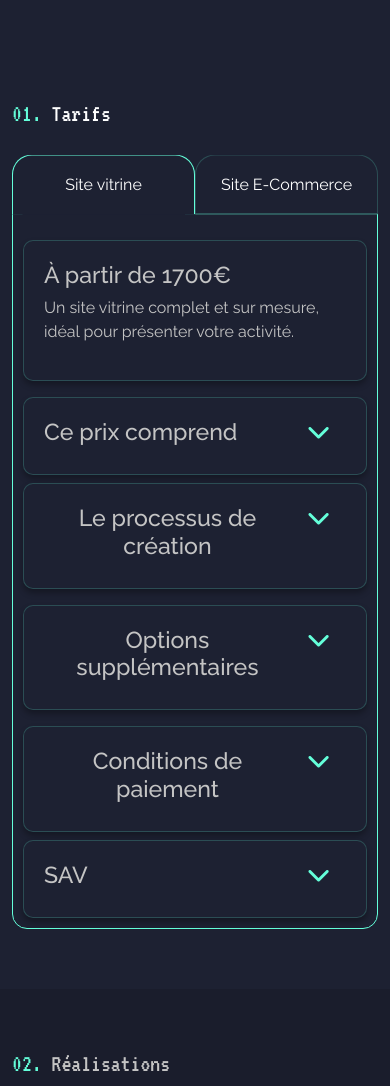
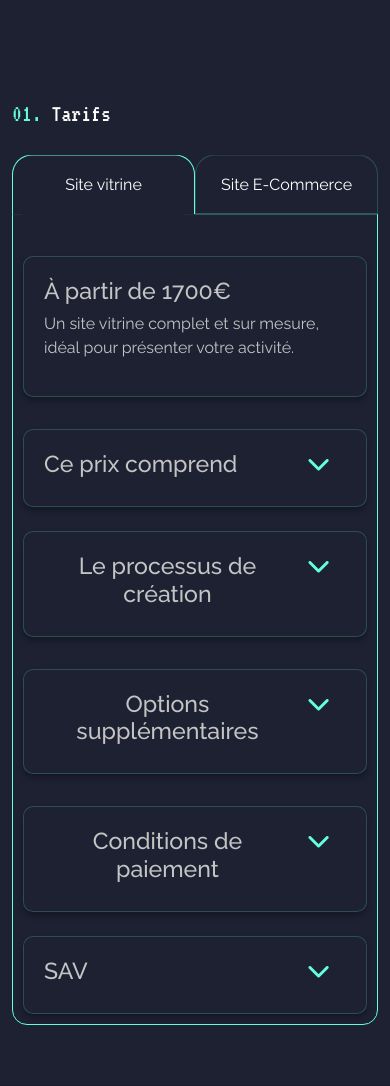
Before and after one commit to NicolasHalberstadt/Portfolio, a Symfony app: template templates/main/index.html.twig in a window 390 px wide. Shown: the part 1009-2095 px from the top of the page. Run offline with Twig, Linux system fonts and the light colour scheme; the template is opened without the code that fills it, so the values that code supplies are empty; form fields are guessed from the names that the template uses; style sheets or scripts are compiled from the project's sources; some libraries are stand-ins or nearby versions.

Commit message:
Revert "update mobile space"
This reverts commit e8e5e232daeef351ca7357c1c50e9f2f94941687.

```diff
--- a/templates/main/index.html.twig
+++ b/templates/main/index.html.twig
@@ -64,7 +64,7 @@
 				class="tabs">
 				<!-- Site vitrine -->
 				<div class="tab vitrine active" id="vitrine">
-					<div class="row row-cols-1 mt-2 g-2 g-md-4">
+					<div class="row row-cols-1 mt-2 g-4">
 						<div class="col">
 							<div class="card h-100">
 								<h3>À partir de 1700€</h3>
@@ -72,7 +72,7 @@
 							</div>
 						</div>
 					</div>
-					<div class="row row-cols-1 mt-2 mt-md-0 row-cols-md-2 g-2 g-md-4">
+					<div class="row row-cols-1 mt-2 row-cols-md-2 g-4">
 						<div class="col">
 							<div class="card h-100 fold-btn" id="vitrinePrices">
 								<h3>Ce prix comprend
@@ -119,8 +119,8 @@
 						</div>
 					</div>
 
-					<div class="row row-cols-1 mt-2 mt-md-0 g-2 g-md-4">
-						<div class="col">
+					<div class="row row-cols-1 mt-2 g-4">
+						<div class="col-12">
 							<div class="card h-100 fold-btn" id="vitrineOptions">
 								<h3>
 									Options supplémentaires
@@ -159,7 +159,7 @@
 						</div>
 					</div>
 
-					<div class="row row-cols-1 mt-2 mt-md-0 row-cols-md-2 g-2 g-md-4">
+					<div class="row row-cols-1 mt-2 row-cols-md-2 g-4">
 						<div class="col">
 							<div class="card h-100 fold-btn" id="vitrinePayment">
 								<h3>Conditions de paiement
@@ -200,7 +200,7 @@
 
 				<!-- ################### Site E-Commerce ################### -->
 				<div class="tab e-commerce" id="commerce">
-					<div class="row row-cols-1 mt-2 g-2 g-md-4">
+					<div class="row row-cols-1 mt-2 g-4">
 						<div class="col">
 							<div class="card h-100">
 								<h3>À partir de 2500€</h3>
@@ -208,7 +208,7 @@
 							</div>
 						</div>
 					</div>
-					<div class="row row-cols-1 mt-2 mt-md-0 row-cols-md-2 g-2 g-md-4">
+					<div class="row row-cols-1 mt-2 row-cols-md-2 g-4">
 						<div class="col">
 							<div class="card h-100 fold-btn" id="ecomPrices">
 								<h3>Ce prix comprend
@@ -257,8 +257,8 @@
 						</div>
 					</div>
 
-					<div class="row row-cols-1 mt-2 mt-md-0 g-2 g-md-4">
-						<div class="col">
+					<div class="row row-cols-1 mt-2 g-4">
+						<div class="col-12">
 							<div class="card h-100 fold-btn" id="ecomOptions">
 								<h3>Options supplémentaires
 									<span class="d-inline-block mx-3 d-md-none">
@@ -297,7 +297,7 @@
 						</div>
 					</div>
 
-					<div class="row row-cols-1 mt-2 mt-md-0 row-cols-md-2 g-2 g-md-4">
+					<div class="row row-cols-1 mt-2 row-cols-md-2 g-4">
 						<div class="col">
 							<div class="card h-100 fold-btn" id="ecomPayment">
 								<h3>Conditions de paiement
```
